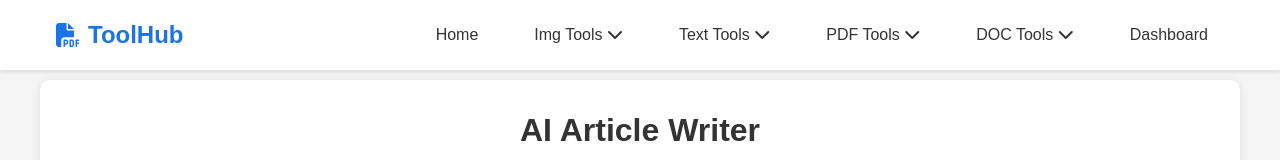
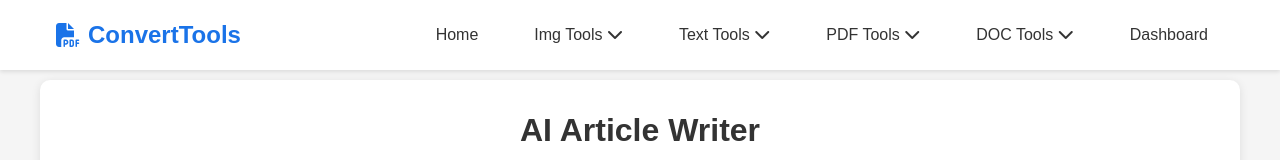
Before and after one commit to Mudassar52/Converttools, a plain HTML site: page ai-article-writer.html in a window 1280 px wide. Shown: the top 160 px of the page. Drawn offline with Linux system fonts and the light colour scheme.

Commit message:
Update ai-article-writer.html

```diff
--- a/ai-article-writer.html
+++ b/ai-article-writer.html
@@ -274,7 +274,7 @@
         <div class="nav-container">
             <a href="#" class="logo">
                 <i class="fas fa-file-pdf"></i>
-                ToolHub
+                ConvertTools
             </a>
             <button class="hamburger">
                 <i class="fas fa-bars"></i>
```
